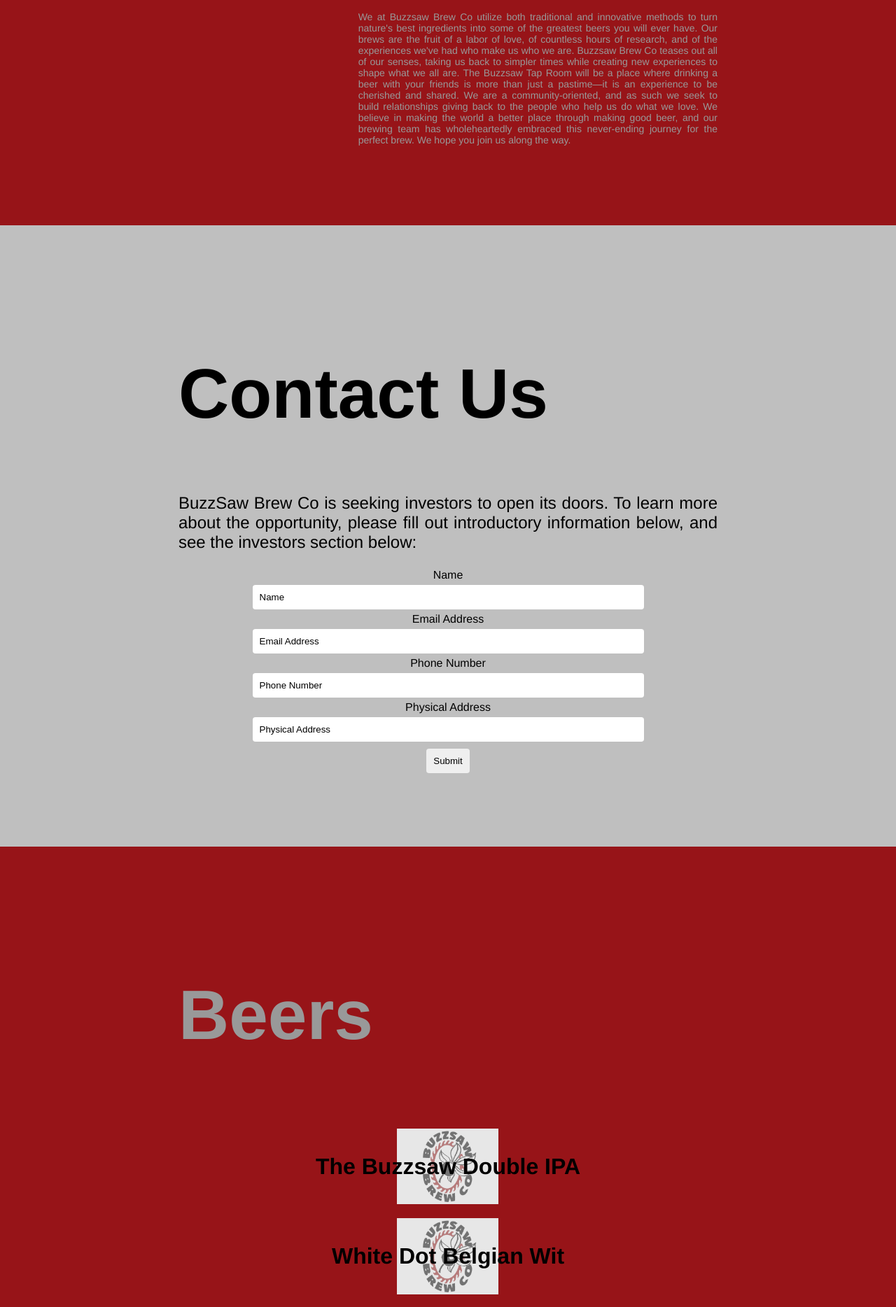
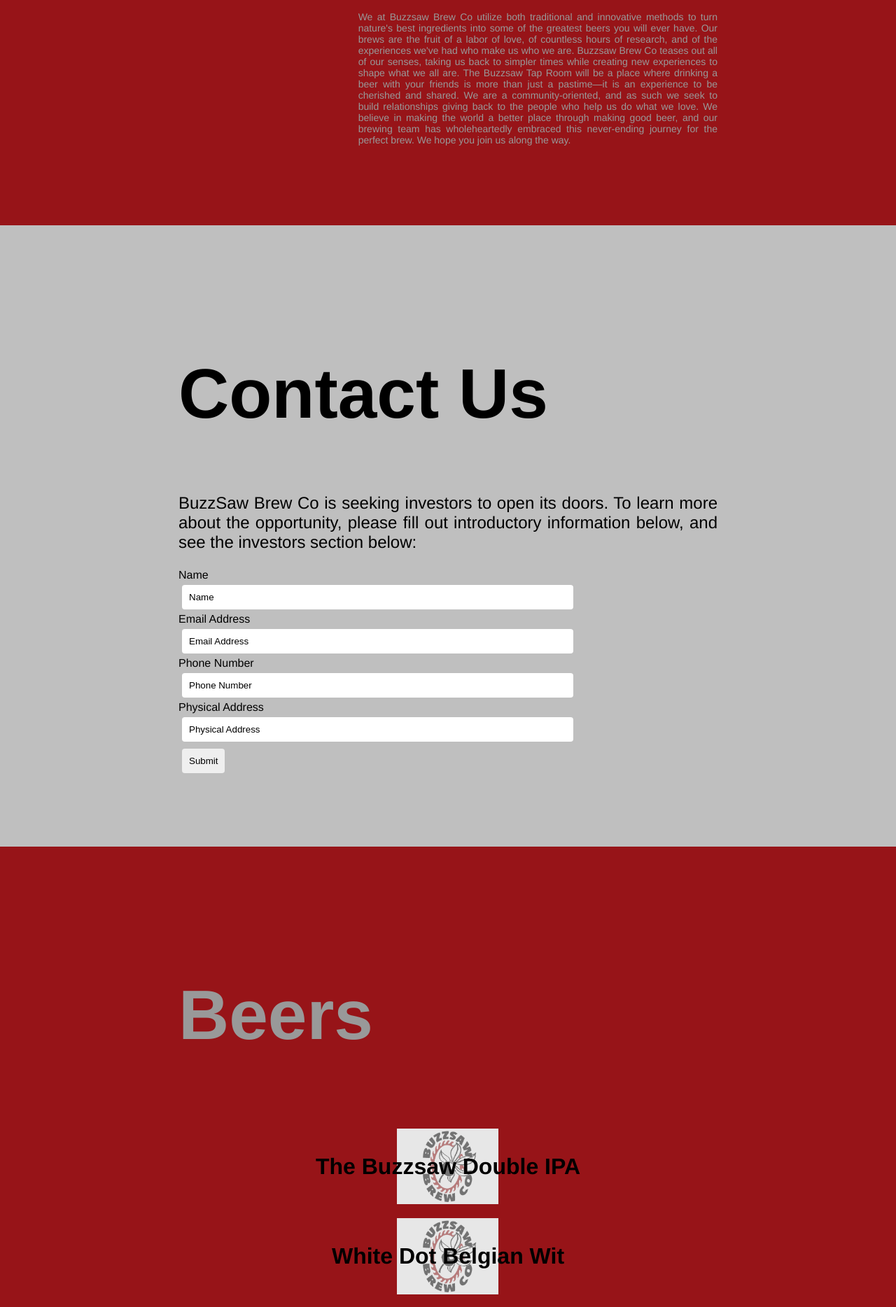
Before and after one commit to arquinn/arquinn.github.io, a Jekyll site: the page built from test.html, in a window 1280 px wide. Shown: the part 1662-3530 px from the top of the page at 70% size. Built offline with Jekyll 4.4.1, drawn with Linux system fonts in a browser that asks for light colours; nearby versions of some CDN libraries.

Commit message:
Update test.css

```diff
--- a/css/test.css
+++ b/css/test.css
@@ -6,10 +6,6 @@
     background-size: auto 100%;
     margin:0px auto;
     font-family: "Helvetica Neue Light", "Helvetica Neue", Helvetica, Arial, sans-serif;
-}
-
-form {
-    text-align: center;
 }
 
 input {
```
